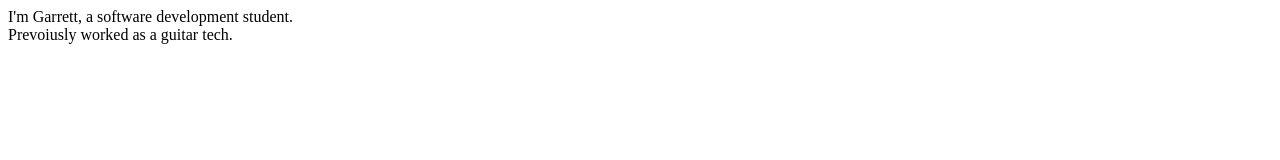
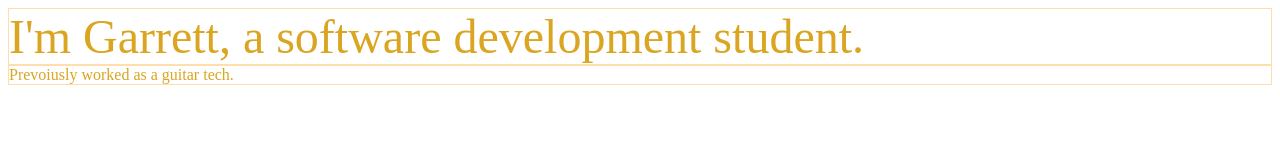
Before and after one commit to Gward2489/gward2489.github.io, a plain HTML site: page index.html in a window 1280 px wide. Drawn offline with Linux system fonts and the light colour scheme.

Commit message:
Changed color based on customer demand

```diff
--- a/index.html
+++ b/index.html
@@ -1,7 +1,7 @@
 <html>
     <head>
         <title>Welcome to my personal site</title>
-        <link src="stles.css" rel="stlesheet">
+        <link href="stles.css" rel="stylesheet">
     </head>
 
     <body>
--- a/stles.css
+++ b/stles.css
@@ -1,8 +1,8 @@
 .article {
-    border: 1px solid black;
+    border: 1px solid #ffdead;
     color: goldenrod;
 }
 
 #intro {
-    font-size: 2em;
+    font-size: 3em;
 }
```
